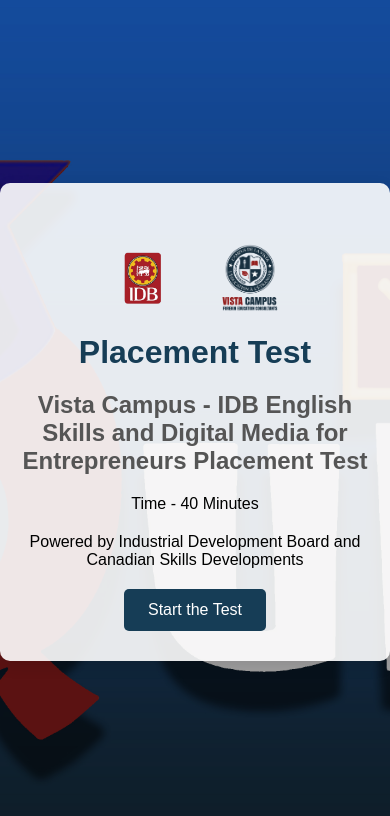
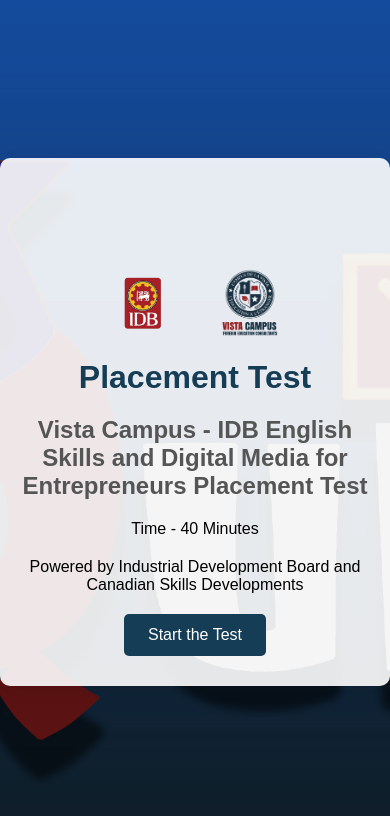
Before and after one commit to N-kapila/IDB-Project, a plain HTML site: page index.html in a window 390 px wide. Drawn offline with Linux system fonts and the light colour scheme.

Commit message:
update 3

```diff
--- a/index.html
+++ b/index.html
@@ -141,11 +141,11 @@
             /* Container adjustments for smaller screens */
             .container {
                 width: 95%;
-                padding-top: 100px;
+                padding: 40px;
             }
 
             .logo-container {
-                padding-top: 50px;
+                padding-top: 100px;
             }
 
             /* Adjust iframe height for smaller screens */
```
